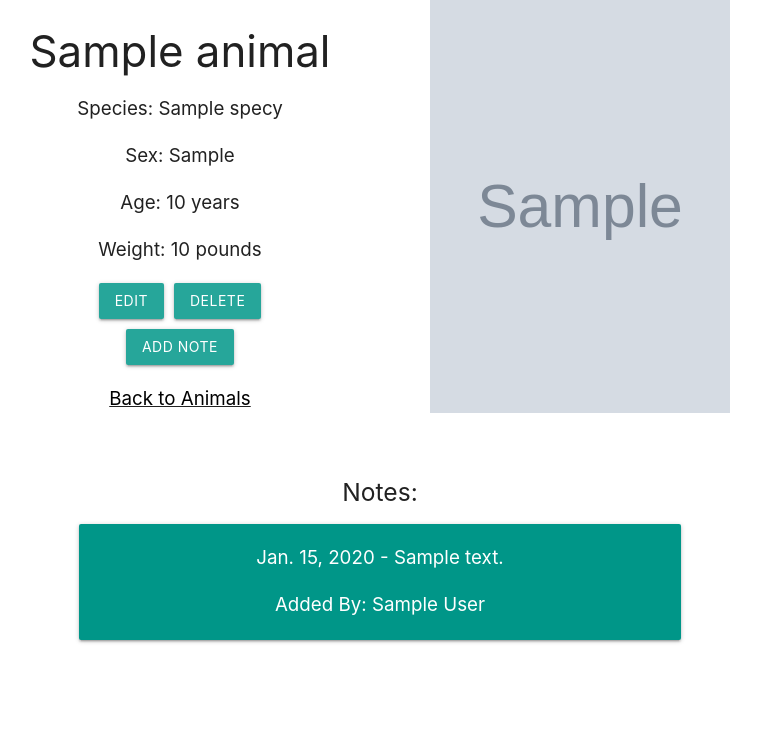
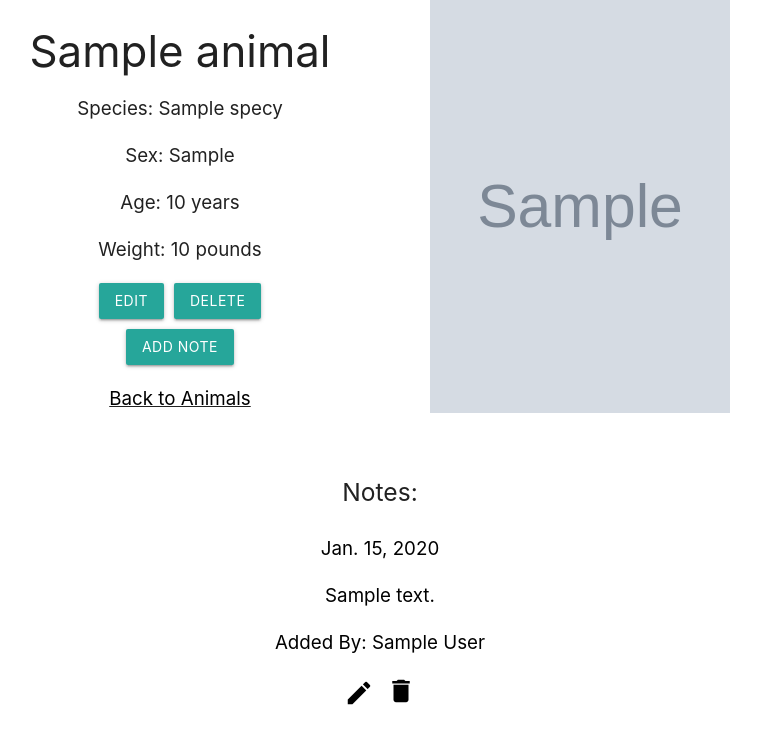
Before and after one commit to alyssa-nycum-imprivata/ActNatural, a Django app: page /animals/1/ in a window 1280 px wide. Shown: the part 115-860 px from the top of the page, without its empty margins (260-1021 px from the left). Before the commit the page ends 758 px from the top, so only its background shows below. Run offline with Django 3.2, Linux system fonts and the light colour scheme; a user stored in the database is signed in; tables that the repository leaves empty hold one stand-in row (values such as "Sample post"); grey boxes marked "Sample" are stand-in pictures.

Commit message:
added more styling to notes section

```diff
--- a/actnaturalapp/static/styles/base.css
+++ b/actnaturalapp/static/styles/base.css
@@ -148,16 +148,41 @@ img {
 
 .animal-notes-container {
     margin-top: 50px;
+    width: 100%;
     text-align: center;
-    width: 50%;
     display: flex;
     flex-direction: column;
     justify-content: center;
 }
 
 .note-card {
-    color: white;
-    padding: 2px !important;
+    color: black;
+    width: 25%;
+    margin-left: 5px !important;
+    margin-right: 5px !important;
+    margin-bottom: 30px !important;
+    align-self: center;
+}
+
+.note-icons {
+    display: flex;
+    justify-content: center;
+}
+
+.note-icon {
+    border: none;
+    background-color: white;
+}
+
+.note-icon:hover {
+    color: #EE6E73;
+    cursor: pointer;
+}
+
+.note-container {
+    display: flex;
+    flex-wrap: wrap;
+    justify-content: space-evenly;
 }
 
 /* FORM STYLING */
--- a/actnaturalapp/templates/animals/animal_details.html
+++ b/actnaturalapp/templates/animals/animal_details.html
@@ -46,15 +46,34 @@
         </div>
 
         <div class="animal-notes-container">
+            <div class="notes-header">
                 {% if notes %}
                     <h5>Notes:</h5>
                 {% endif %}
+            </div>
+            <div class="note-container">
                 {% for note in notes %}
-                <div class="card-panel teal note-card">
-                    <p>{{ note.date }} - {{ note.note }}</p>
+                    <div class="note-card">
+                        <p>{{ note.date }}</p>
+                        <p>{{ note.note }}</p>
+                        {% for user in users %}
+                            {% if user.employee.id == note.employee_id %}
                                 <p>Added By: {{ user.first_name }} {{ user.last_name }}</p>
+                            {% endif %}
+                        {% endfor %}
+                        {% if note.employee_id == request.user.employee.id %}
+                            <div class="note-icons">
+                                <button class="note-icon"><i class="small material-icons note-icon">edit</i></button>
+                                <form action="{% url 'actnaturalapp:note' animal.id note.id %}" method="POST">
+                                    {% csrf_token %}
+                                    <input type="hidden" name="actual_method" value="DELETE">
+                                    <button class="note-icon"><i class="small material-icons note-icon">delete</i></button>
+                                </form>
+                            </div>
+                        {% endif %}
                     </div>
                 {% endfor %}
+            </div>
         </div>
 
     </div>
--- a/actnaturalapp/templates/notes/animal_note_form.html
+++ b/actnaturalapp/templates/notes/animal_note_form.html
@@ -12,12 +12,12 @@
 
             <div class="input-div">
                 <label for="date">Date: </label>
-                <input id="date" type="date" name="date" value="{{ note.date }}">
+                <input required id="date" type="date" name="date" value="{{ note.date }}">
             </div>
 
             <div class="input-div">
                 <label for="note">Date: </label>
-                <input id="note" type="text" name="note" value="{{ note.note }}">
+                <input required id="note" type="text" name="note" value="{{ note.note }}">
             </div>
 
             <button type="submit" class="waves-effect waves-light btn" value="Add">Add</button>
--- a/actnaturalapp/urls.py
+++ b/actnaturalapp/urls.py
@@ -23,8 +23,8 @@ urlpatterns = [
     path('species/add_species/', species_form, name='species_form'),
     path('species/<int:species_id>/edit_species', species_edit_form, name="species_edit_form"),
 
-    path('notes/<int:animal_id>/', animal_details, name='notes'),
-    path('notes/<int:animal_id>/add_note', animal_note_form, name='animal_note_form'),
+    path('animals/<int:animal_id>/notes/<int:note_id>', animal_details, name='note'),
+    path('animals/<int:animal_id>/notes/add_note', animal_note_form, name='animal_note_form'),
 
     path('enrichment_items/', enrichment_item_list, name='enrichment_items'),
 
--- a/actnaturalapp/views/__init__.py
+++ b/actnaturalapp/views/__init__.py
@@ -6,10 +6,10 @@ from .animals.animal_list import animal_list
 from .animals.animal_details import animal_details
 from .animals.animal_form import animal_form, animal_edit_form
 
-from .species.species_list import species_list
+# from .species.species_list import species_list
 from .species.species_form import species_form, species_edit_form
 
-from .notes.animal_note_list import animal_note_list
+# from .notes.animal_note_list import animal_note_list
 from .notes.animal_note_form import animal_note_form
 
 from .enrichment_items.enrichment_item_list import enrichment_item_list
--- a/actnaturalapp/views/animals/animal_details.py
+++ b/actnaturalapp/views/animals/animal_details.py
@@ -2,16 +2,18 @@ from django.urls import reverse
 from django.shortcuts import render, redirect
 from django.contrib.auth.decorators import login_required
 from actnaturalapp.models import Animal, Team, Species, Employee, AnimalNote
+from django.contrib.auth.models import User
 
 
 @login_required
-def animal_details(request, animal_id):
+def animal_details(request, animal_id=None, note_id=None):
 
     animal = Animal.objects.get(pk=animal_id)
     team = Team.objects.get(pk=animal.team_id)
     species = Species.objects.get(pk=animal.species_id)
     employee = Employee.objects.get(pk=request.user.employee.id)
     notes = AnimalNote.objects.filter(animal_id=animal_id)
+    users = User.objects.all()
 
     if request.method == 'GET':
 
@@ -21,7 +23,8 @@ def animal_details(request, animal_id):
             'team': team,
             'species': species,
             'employee': employee,
-            'notes': notes
+            'notes': notes,
+            'users': users
         }
 
         return render(request, template, context)
@@ -53,9 +56,23 @@ def animal_details(request, animal_id):
             and form_data["actual_method"] == "DELETE"
         ):
 
-            animal.delete()
+            if (
+                "age" in form_data
+            ):
 
-            return redirect(reverse('actnaturalapp:animals'))
+                animal.delete()
+
+                return redirect(reverse('actnaturalapp:animals'))
+
+            elif (
+                "note" in form_data
+            ):
+
+                note = AnimalNote.object.get(pk=note_id)
+
+                note.delete()
+
+                return redirect(reverse('actnaturalapp:animal', args=[animal.id]))
 
         else:
 
```
Also changed, not shown: actnaturalapp/views/notes/animal_note_list.py (+16 -16 lines), actnaturalapp/views/species/species_list.py (+12 -12 lines), actnaturalapp/migrations/0012_auto_20200615_2107.py (added), actnaturalapp/migrations/0013_auto_20200615_2107.py (added). Lines whose indentation alone changed are shown as unchanged.
